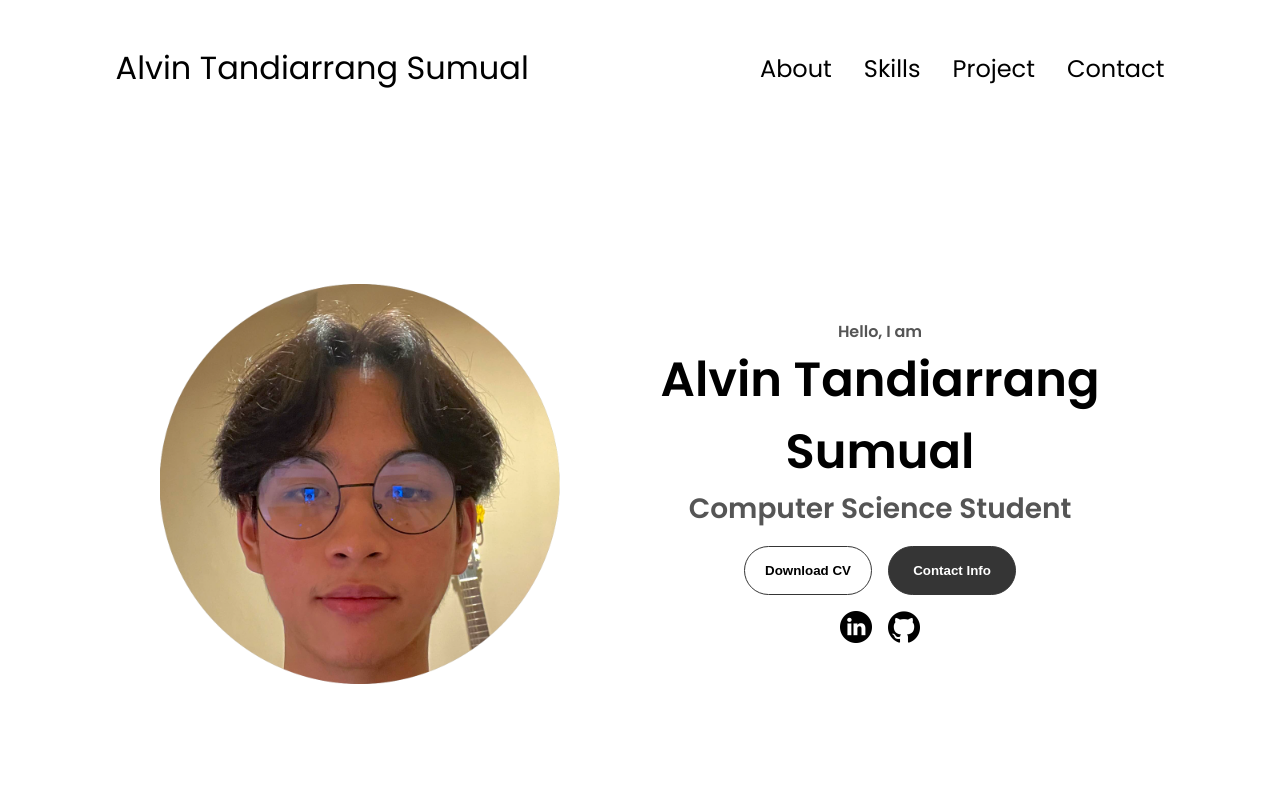
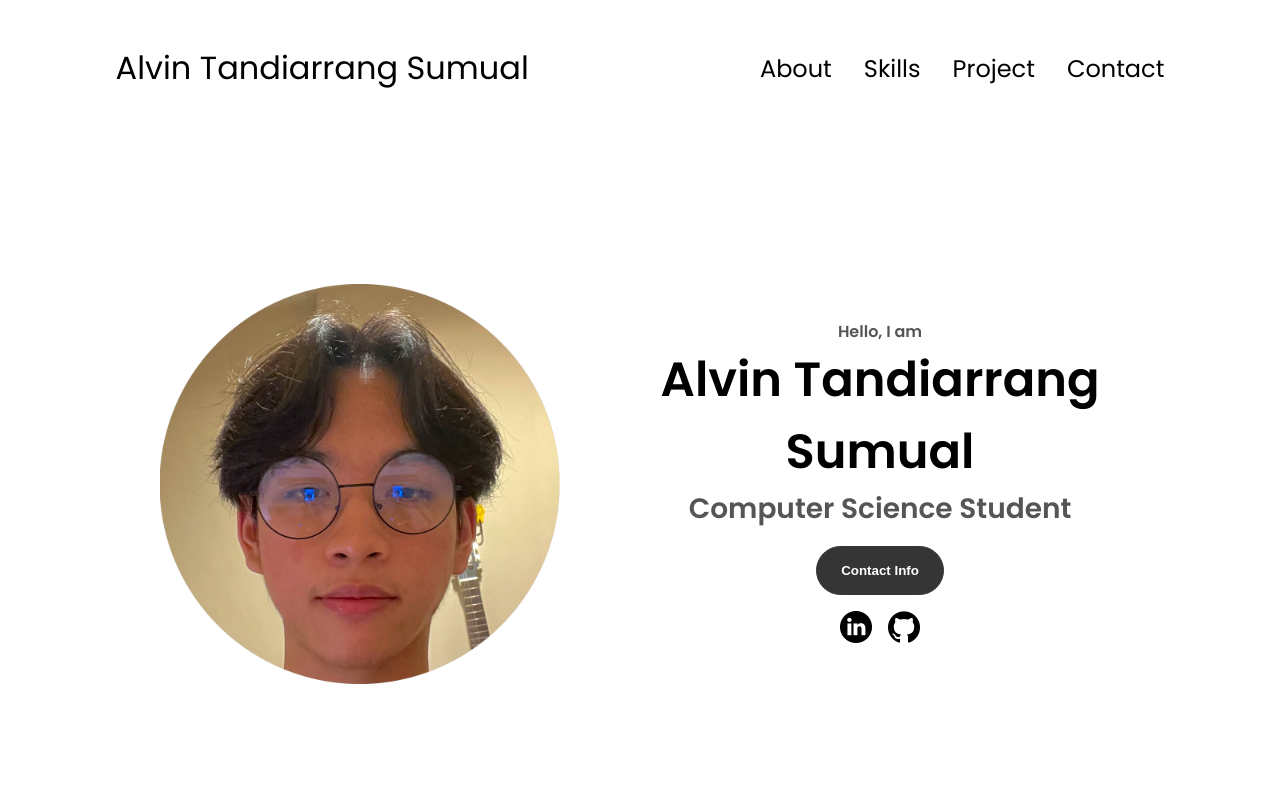
Before and after one commit to alvintandiarrangsumual/html-css-js-portfolio, a plain HTML site: page index.html in a window 1280 px wide. Shown: the top 800 px of the page. Drawn offline with Linux system fonts and the light colour scheme.

Commit message:
Update index.html

```diff
--- a/index.html
+++ b/index.html
@@ -47,10 +47,10 @@
                 <h1 class="title">Alvin Tandiarrang Sumual</h1>
                 <p class="section__text__p2">Computer Science Student</p>
                 <div class="btn-container">
-                    <button class="btn btn-color-2"
+                    <!-- <button class="btn btn-color-2"
                     onclick="window.open('./assets/resume-example.pdf')">
                         Download CV
-                    </button>
+                    </button> -->
                     <button class="btn btn-color-1"
                     onclick="location.href='./#contact'">
                         Contact Info
```
